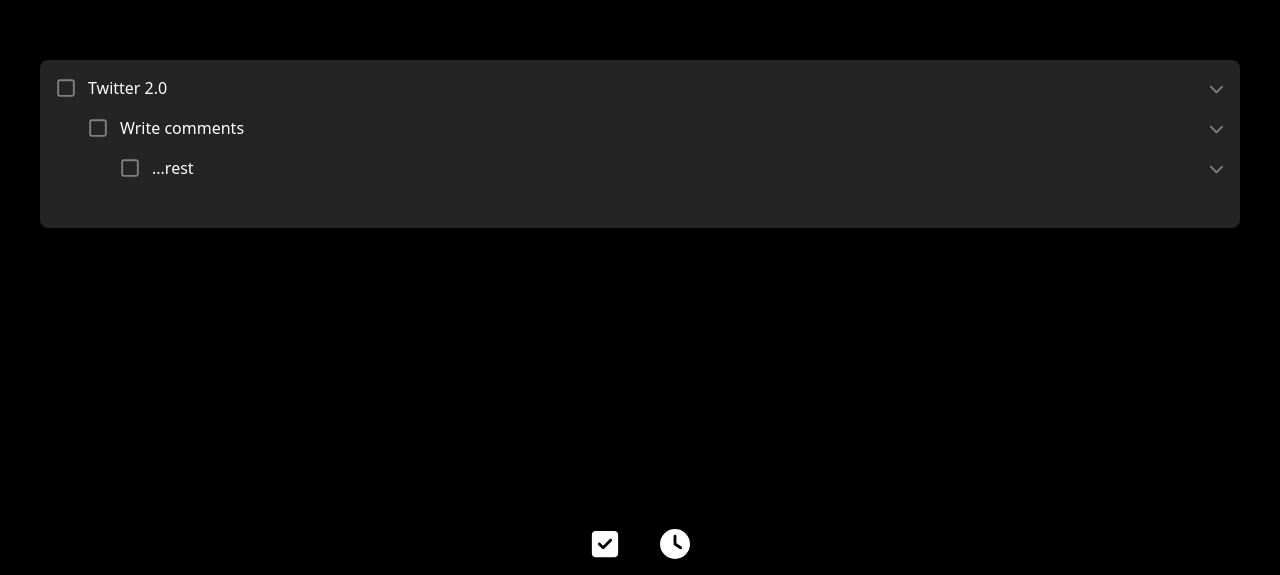
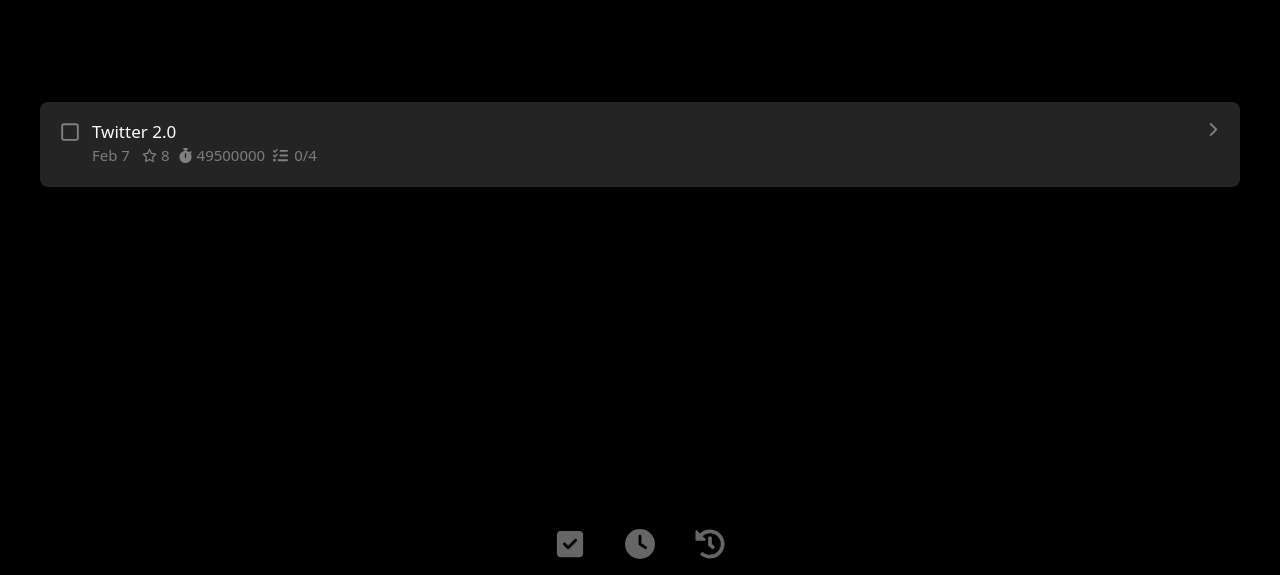
Before and after one commit to curlos/ticktick-2.0, a React (Vite) app: page /tasks/1 in a window 1280 px wide. Shown: the part 225-800 px from the top of the page. Built offline with nearby package versions, Linux system fonts and the light colour scheme.

Commit message:
Add focus records page and change general page overlay

```diff
--- a/src/App.tsx
+++ b/src/App.tsx
@@ -5,25 +5,14 @@
   Route,
 } from 'react-router-dom';
 import './App.css';
-import PomodoroTimer from './components/PomodoroTimer';
+import TimerPage from './components/TimerPage';
 import IconsBar from './components/IconsBar';
 import TaskList from './components/TaskList';
+import FocusRecordsPage from './components/FocusRecordsPage';
 
 interface OverlayProps {
   children: React.ReactNode;
 }
-
-const Overlay: React.FC<OverlayProps> = ({ children }) => {
-  return (
-    <div className="w-100 min-h-screen flex flex-col bg-black">
-      <div className="flex flex-1 justify-center items-center">
-        {children}
-      </div>
-
-      <IconsBar />
-    </div>
-  );
-};
 
 function App() {
 
@@ -31,25 +20,20 @@
     <Router>
       <Routes>
         <Route path="/" element={
-          <Overlay>
-            <TaskList />
-          </Overlay>
+          <TaskList />
         } />
         <Route path="/tasks" element={
-          <Overlay>
-            <TaskList />
-          </Overlay>
+          <TaskList />
         } />
         <Route path="/focus" element={
-          <Overlay>
-            <PomodoroTimer />
-          </Overlay>
+          <TimerPage />
+        } />
+        <Route path="/focus-records" element={
+          <FocusRecordsPage />
         } />
         {/* Fallback route for 404 Not Found */}
         <Route path="*" element={
-          <Overlay>
-            <TaskList />
-          </Overlay>
+          <TaskList />
         } />
       </Routes>
     </Router>
--- a/src/components/FocusRecords.tsx
+++ /dev/null
@@ -1,9 +0,0 @@
-import { useState } from 'react';
-
-const FocusRecords = () => {
-    return (
-        <div>Focus Records</div>
-    );
-};
-
-export default FocusRecords;
--- /dev/null
+++ b/src/components/FocusRecordsPage.tsx
@@ -0,0 +1,55 @@
+import { useState } from 'react';
+import IconsBar from './IconsBar';
+import { FaChevronLeft } from 'react-icons/fa6';
+import { Link } from 'react-router-dom';
+
+
+const SimpleFocusRecord = () => {
+    return (
+        <div>
+
+        </div>
+    );
+};
+
+const FocusRecordsList = () => {
+    return (
+        <div>
+
+        </div>
+    );
+};
+
+const TopBar: React.FC = () => {
+
+    return (
+        <div className="flex justify-between items-center">
+            <Link to="/focus" className="cursor-pointer">
+                <FaChevronLeft size={'20px'} color={'#999999'} />
+            </Link>
+
+            <div className="flex gap-1 mx-[100px] text-[20px]">
+                Focus Records
+            </div>
+
+            <div className="text-[#FE7C01]">
+                Add
+            </div>
+        </div>
+    );
+};
+
+const FocusRecordsPage = () => {
+    return (
+        <div className="w-h-screen min-h-screen flex flex-col items-center bg-black text-white">
+            <div className="flex flex-col flex-1 container pt-6">
+                <TopBar />
+
+                <FocusRecordsList />
+            </div>
+            <IconsBar />
+        </div>
+    );
+};
+
+export default FocusRecordsPage;
--- a/src/components/IconsBar.tsx
+++ b/src/components/IconsBar.tsx
@@ -1,10 +1,31 @@
 import { FaSquareCheck, FaClock } from "react-icons/fa6";
+import { FaHistory } from "react-icons/fa";
+import { Link, useLocation } from 'react-router-dom';
+
+interface IconProps {
+    IconComponent: React.ElementType;
+    route: string;
+    selected: boolean;
+}
+
+const Icon: React.FC<IconProps> = ({ IconComponent, route, selected }) => {
+    return (
+        <Link to={route}>
+            <IconComponent size={'30px'} color={selected ? '#FF7D01' : '#666666'} />
+        </Link>
+    );
+};
 
 const IconsBar = () => {
+    const location = useLocation();
+
     return (
         <div className="bg-black mx-10 flex justify-center gap-10 p-4">
-            <FaSquareCheck size={'30px'} color={'white'} />
-            <FaClock size={'30px'} color={'white'} />
+            <Icon IconComponent={FaSquareCheck} route="/tasks" selected={location.pathname === '/tasks'} />
+            <Icon IconComponent={FaClock} route="/focus" selected={location.pathname === '/focus'} />
+            <Icon IconComponent={FaHistory} route="/focus-records" selected={location.pathname === '/focus-records'} />
+
+
         </div>
     );
 };
--- a/src/components/TaskList.tsx
+++ b/src/components/TaskList.tsx
@@ -1,5 +1,6 @@
 import { useState } from "react";
-import { FaRegSquare, FaSquareCheck, FaChevronDown, FaChevronRight } from "react-icons/fa6";
+import { FaRegSquare, FaSquareCheck, FaChevronDown, FaChevronRight, FaRegStar, FaStopwatch, FaListCheck } from "react-icons/fa6";
+import IconsBar from "./IconsBar";
 
 interface TaskComponentProps {
     taskId: string;
@@ -13,7 +14,7 @@
     completedPomodoros: number,
     timeTaken: number,
     estimatedDuration: number;
-    // deadline: a
+    deadline: string;
 }
 
 interface Tasks {
@@ -28,7 +29,8 @@
         uppermostTask: true,
         completedPomodoros: 8,
         timeTaken: 49500000, // 13h45m
-        estimatedDuration: 144000000
+        estimatedDuration: 144000000,
+        deadline: 'Feb 7'
     },
     '6b022e51-8c95-462e-9cc8-3bcd5f386798': {
         title: 'Write comments',
@@ -54,17 +56,15 @@
     }
 
     const taskObj = tasks[taskId];
-    const { title, directSubtasks, uppermostTask } = taskObj;
+    const { title, directSubtasks, uppermostTask, completedPomodoros, timeTaken, estimatedDuration, deadline } = taskObj;
 
     const [completed, setCompleted] = useState(taskObj.completed);
     // const [subtasks, setSubtasks] = useState(directSubtasks);
-    const [showSubtasks, setShowSubtasks] = useState(true);
-
-    console.log(uppermostTask);
+    const [showSubtasks, setShowSubtasks] = useState(false);
 
     return (
-        <div className={`text-white bg-[#242424] rounded-lg ${uppermostTask ? 'p-4' : 'py-4 pl-8'}`}>
-            <div className="flex items-center gap-3">
+        <div className={`text-white bg-[#242424] rounded-lg ${uppermostTask ? 'p-5' : 'py-5 pl-8'}`}>
+            <div className="flex gap-3">
                 <span className="cursor-pointer" onClick={() => setCompleted(!completed)}>
                     {!completed ? (
                         <FaRegSquare size={'20px'} color={'gray'} />
@@ -73,7 +73,30 @@
                     )}
                 </span>
 
-                <span className={`${completed ? 'text-[#7C7C7C] line-through' : ''}`}>{title}</span>
+                <div className="mt-[-3px] text-[#7C7C7C] text-[15px]">
+                    <div className={`${completed ? 'text-[#7C7C7C] line-through' : 'text-white'} text-[17px]`}>{title}</div>
+
+                    <div className="flex gap-[4px] items-center">
+                        {deadline && <span className="mr-2">{deadline}</span>}
+
+                        {completedPomodoros !== 0 && (
+                            <>
+                                <FaRegStar size={'15px'} color={'gray'} />
+                                <span className="text-[#7C7C7C] text-[15px] mr-1">{completedPomodoros}</span>
+                            </>
+                        )}
+
+                        {timeTaken !== 0 && (
+                            <>
+                                <FaStopwatch size={'15px'} color={'gray'} />
+                                <span className="text-[#7C7C7C] text-[15px] mr-1">{timeTaken}</span>
+                            </>
+                        )}
+
+                        <FaListCheck size={'15px'} color={'gray'} />
+                        <span className="text-[#7C7C7C] text-[15px] mx-[2px]">0/4</span>
+                    </div>
+                </div>
 
                 <div className="flex-1 flex justify-end">
                     <span onClick={() => setShowSubtasks(!showSubtasks)}>
@@ -87,7 +110,7 @@
             </div>
 
             {showSubtasks && directSubtasks.map((subtaskId) => (
-                <Task taskId={subtaskId} />
+                <Task key={subtaskId} taskId={subtaskId} />
             ))}
         </div>
     );
@@ -95,8 +118,13 @@
 
 const TaskList = () => {
     return (
-        <div className="container flex flex-col gap-4 xs:p-2 sm:p-4 xl:p-0">
-            <Task taskId={'1a781d9a-c4e4-461f-92cd-2b2b7358489e'} />
+        <div className="w-h-screen min-h-screen flex flex-col bg-black">
+            <div className="flex flex-1 justify-center items-center">
+                <div className="container flex flex-col gap-4 xs:p-2 sm:p-4 xl:p-0">
+                    <Task taskId={'1a781d9a-c4e4-461f-92cd-2b2b7358489e'} />
+                </div>
+            </div>
+            <IconsBar />
         </div>
     );
 };
```
Also changed, not shown: src/components/TimerPage.tsx (renamed from src/components/PomodoroTimer.tsx, +67 -12 lines).
